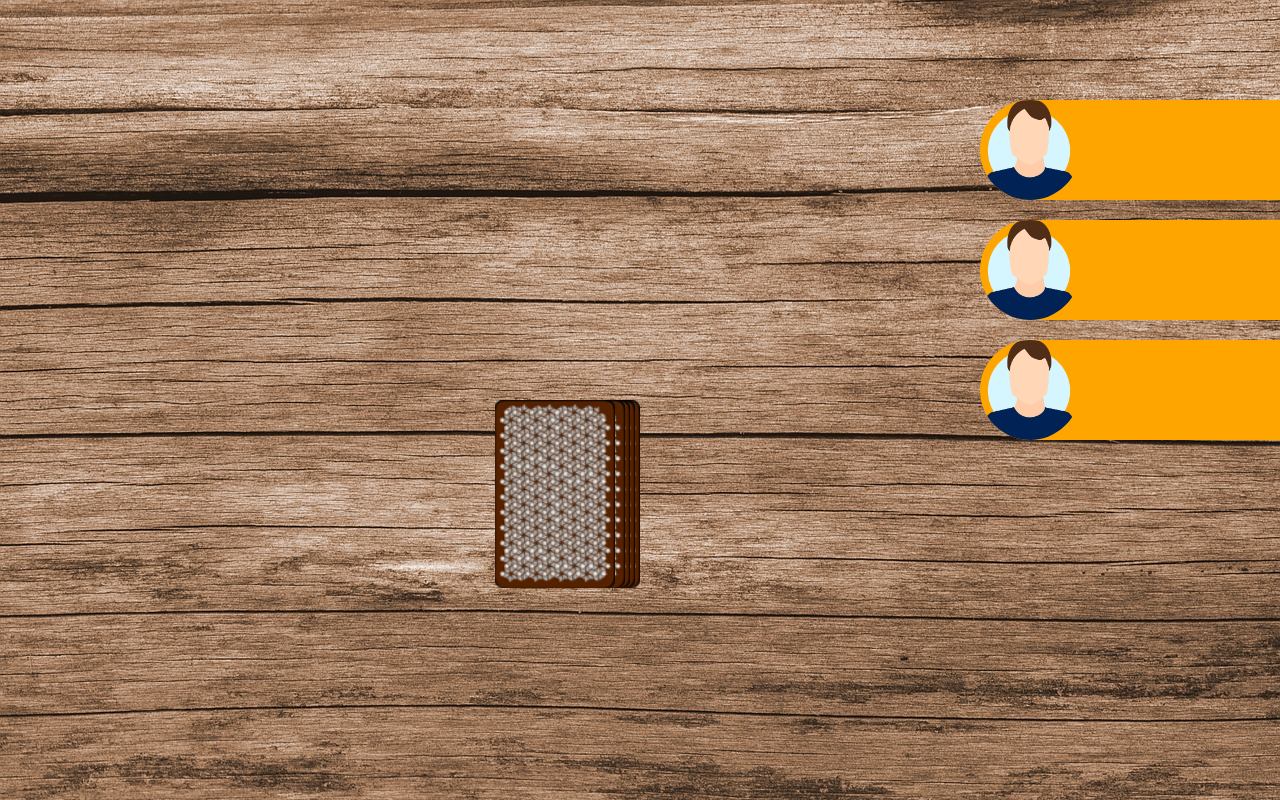
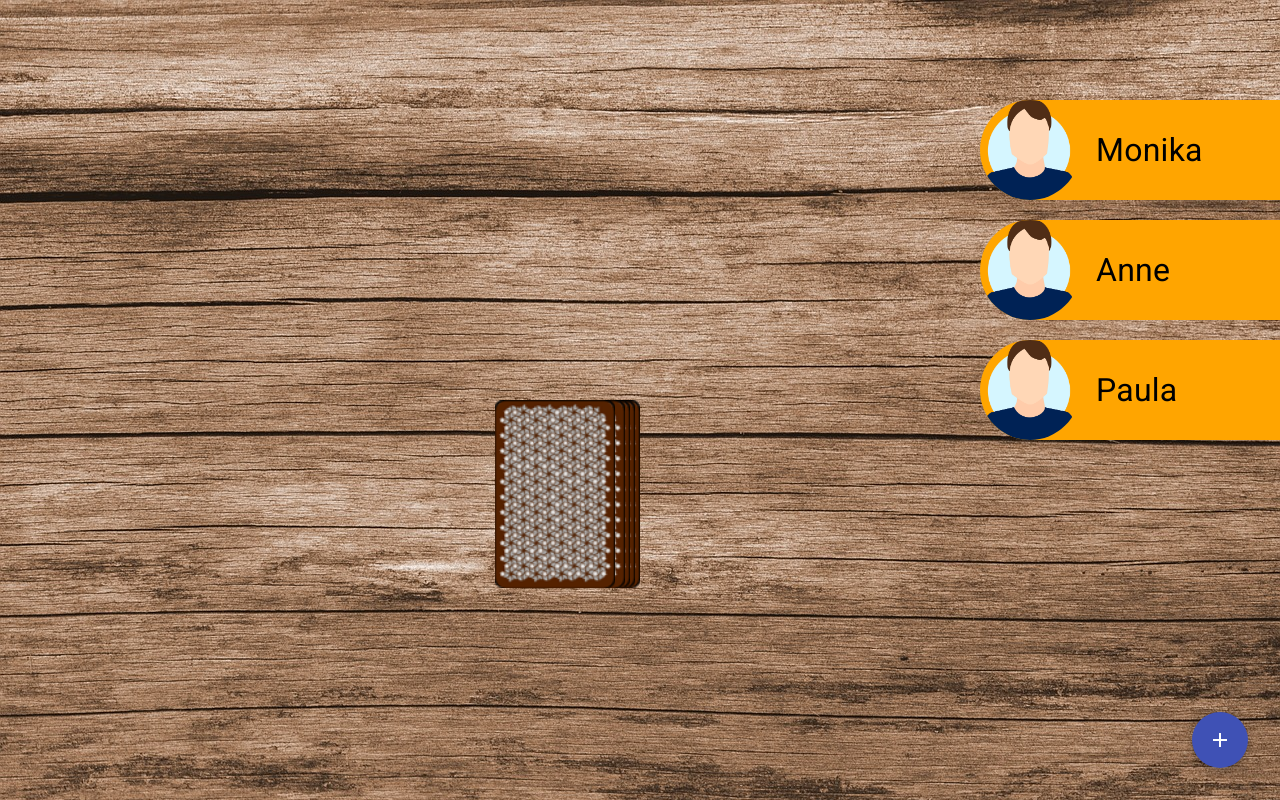
Before and after one commit to katharinahamburg/ring-of-fire, an Angular app: page /game in a window 1280 px wide. Built offline with nearby package versions, Linux system fonts and the light colour scheme.

Commit message:
material desin and button added

```diff
--- a/angular.json
+++ b/angular.json
@@ -30,6 +30,7 @@
               "src/assets"
             ],
             "styles": [
+              "@angular/material/prebuilt-themes/indigo-pink.css",
               "src/styles.scss"
             ],
             "scripts": []
@@ -93,6 +94,7 @@
               "src/assets"
             ],
             "styles": [
+              "@angular/material/prebuilt-themes/indigo-pink.css",
               "src/styles.scss"
             ],
             "scripts": []
--- a/package.json
+++ b/package.json
@@ -11,10 +11,12 @@
   "private": true,
   "dependencies": {
     "@angular/animations": "^16.1.0",
+    "@angular/cdk": "^16.1.5",
     "@angular/common": "^16.1.0",
     "@angular/compiler": "^16.1.0",
     "@angular/core": "^16.1.0",
     "@angular/forms": "^16.1.0",
+    "@angular/material": "^16.1.5",
     "@angular/platform-browser": "^16.1.0",
     "@angular/platform-browser-dynamic": "^16.1.0",
     "@angular/router": "^16.1.0",
--- a/src/app/game/game.component.html
+++ b/src/app/game/game.component.html
@@ -1,5 +1,6 @@
 
-<app-player *ngFor="let player of game.players; let i = index;" [ngStyle]="{'top.px': 100 + (i * 120)}"
+<app-player
+*ngFor="let player of game.players; let i = index;" [ngStyle]="{'top.px': 100 + (i * 120)}" [name]="player"
 class="player-position"></app-player>
 
 <div class="field">
@@ -8,18 +9,22 @@
 
    <!-- Card Stack -->
     <img  *ngFor="let c of [0, 1, 2, 3]; let i = index;" [ngStyle]="{'right.px': i * 5}"
-    src="/assets/img/cards/card_cover.png">
+    src="assets/img/cards/card_cover.png">
 
     <img (click)="takeCard()"class="top-card" style="right: 25px"
-    src="/assets/img/cards/card_cover.png">
+    src="assets/img/cards/card_cover.png">
 
     <!-- Stack for played Cards -->
     <img *ngFor= "let card of game.playedCards" class="played-card"
-    src="/assets/img/cards/{{ card }}.png">
+    src="assets/img/cards/{{ card }}.png">
 
     <!-- Current card (Animation)-->
     <img (click)="takeCard()" *ngIf="pickCardAnimation" class="pick-card" style="right: 25px"
-    src="/assets/img/cards/{{ currentCard }}.png">
+    src="assets/img/cards/{{ currentCard }}.png">
 </div>
 
 </div>
+
+<button mat-fab color="primary" class="btn-add">
+    <mat-icon>add</mat-icon>
+  </button>
--- a/src/app/game/game.component.scss
+++ b/src/app/game/game.component.scss
@@ -10,12 +10,22 @@
 
 .card-stack {
     position: relative;
+
     img {
         position: absolute;
         width: 120px;
 
     }
 
+}
+
+.top-card {
+    cursor: pointer;
+    transition: all 125ms ease-in-out;
+
+    &:hover {
+        transform: scale(1.1) translateY(-10px);
+    }
 }
 
 .played-card {
@@ -48,3 +58,9 @@
     position: absolute;
     right: 0;
 }
+
+.btn-add {
+    position: absolute;
+    right: 32px;
+    bottom: 32px;
+}
--- a/src/app/game/game.component.ts
+++ b/src/app/game/game.component.ts
@@ -10,7 +10,7 @@
 
 export class GameComponent {
   pickCardAnimation = false;
-  currentCard: string = '';
+  currentCard: string | undefined = '';
   game!: Game;
 
  constructor() {}
@@ -27,11 +27,8 @@
 
   takeCard() {
     if(!this.pickCardAnimation) {
-    this.currentCard = this.game.stack.pop()as string;
+    this.currentCard = this.game.stack.pop();
     this.pickCardAnimation = true;
-
-    console.log('New Card: ' + this.currentCard);
-    console.log('Game is', this.game);
 
 
     setTimeout(() => {
--- a/src/index.html
+++ b/src/index.html
@@ -6,8 +6,11 @@
   <base href="/">
   <meta name="viewport" content="width=device-width, initial-scale=1">
   <link rel="icon" type="image/x-icon" href="favicon.ico">
+  <link rel="preconnect" href="https://fonts.gstatic.com">
+  <link href="https://fonts.googleapis.com/css2?family=Roboto:wght@300;400;500&display=swap" rel="stylesheet">
+  <link href="https://fonts.googleapis.com/icon?family=Material+Icons" rel="stylesheet">
 </head>
-<body>
+<body class="mat-typography">
   <app-root></app-root>
 </body>
 </html>
--- a/src/models/game.ts
+++ b/src/models/game.ts
@@ -1,5 +1,5 @@
 export class Game {
-    public players: string[] = ['Monika', 'Anne', 'Peleope'];
+    public players: string[] = ['Monika', 'Anne', 'Paula'];
     public stack: string[] = [];
     public playedCards: string [] = [];
     public currentPlayer: number = 0;
@@ -8,9 +8,9 @@
     constructor(){
         for (let i = 1; i < 14; i++) {
             this.stack.push('ace_'+ i);
-            this.stack.push('clubs__'+ i);
-            this.stack.push('diamonds__'+ i);
-            this.stack.push('hearts__'+ i);
+            this.stack.push('clubs_'+ i);
+            this.stack.push('diamonds_'+ i);
+            this.stack.push('hearts_'+ i);
         }
 
         this.stack = this.stack.sort((a, b) => 0.5 - Math.random());
--- a/src/styles.scss
+++ b/src/styles.scss
@@ -1,3 +1,6 @@
 body {
     margin: 0;
 }
+
+html, body { height: 100%; }
+body { margin: 0; font-family: Roboto, "Helvetica Neue", sans-serif; }
--- a/tsconfig.json
+++ b/tsconfig.json
@@ -5,7 +5,7 @@
     "baseUrl": "./",
     "outDir": "./dist/out-tsc",
     "forceConsistentCasingInFileNames": true,
-    "strict": true,
+    "strict": false,
     "noImplicitOverride": true,
     "noPropertyAccessFromIndexSignature": true,
     "noImplicitReturns": true,
```
Also changed, not shown: src/app/app.module.ts (+9 -1 lines), 1 other file (tests, documents, lock files or other folders).
